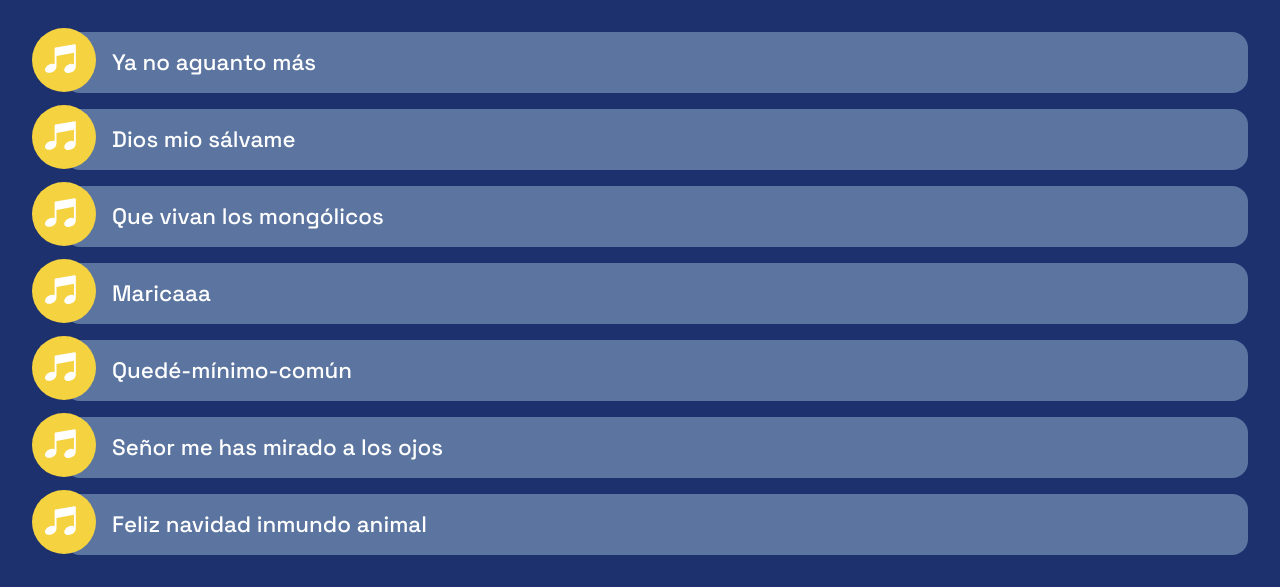
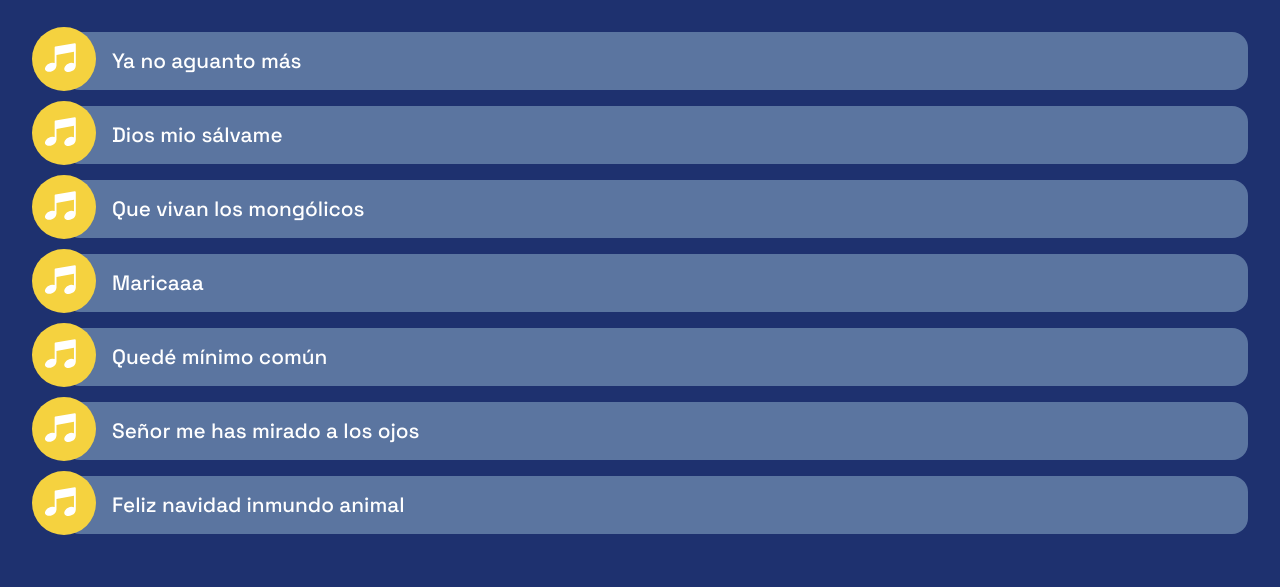
Before and after one commit to ivan-develops/Game-Party-FX, a plain HTML site: page index.html in a window 1280 px wide. Shown: the part 280-867 px from the top of the page. After the commit the page ends 846 px from the top, so only its background shows below. Drawn offline with Linux system fonts and the light colour scheme.

Commit message:
fix: Links broken

```diff
--- a/main.js
+++ b/main.js
@@ -11,7 +11,7 @@ const tracks = [
     },
     {
         name: 'Que vivan los mongólicos',
-        sound: 'data/sounds/que-vivan-los-mongolicos-diomedes-diaz',
+        sound: 'data/sounds/que-vivan-los-mongolicos-diomedes-diaz.mp3',
         thumb: 'img/thumb-track.svg',
     },
     {
@@ -20,7 +20,7 @@ const tracks = [
         thumb: 'img/thumb-track.svg',
     },
     {
-        name: 'Quedé-mínimo-común',
+        name: 'Quedé mínimo común',
         sound: 'data/sounds/quede-minimo-comun.mp3',
         thumb: 'img/thumb-track.svg',
     },
--- a/styles.css
+++ b/styles.css
@@ -64,10 +64,8 @@ body {
     position: absolute;
     left: -2rem;
 }
-.track__thumb {
-
-}
+/* .track__thumb*/
 .track__name {
-    font-size: 1.4rem;
+    font-size: 1.3rem;
     font-weight: 500;
 }
```
Also changed, not shown: index.html (+3 -40 lines).
